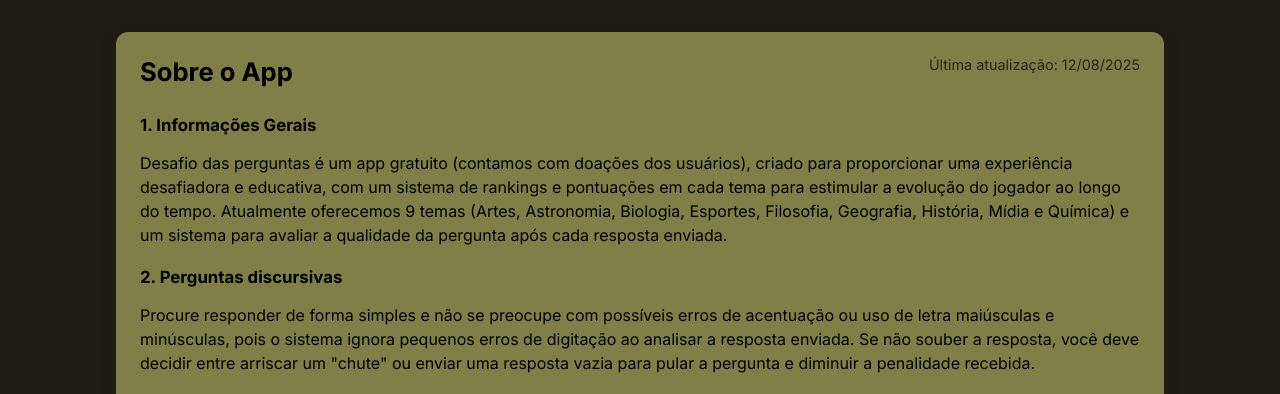
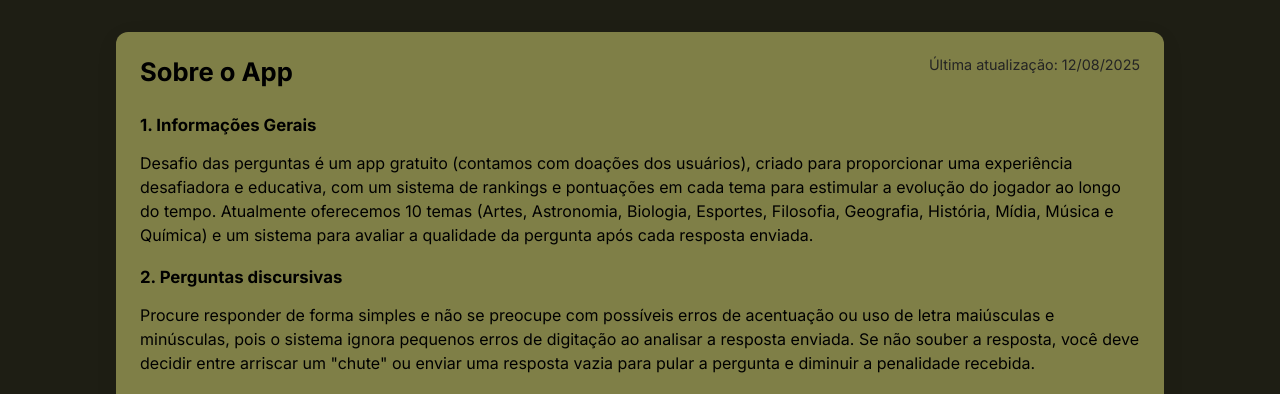
Before and after one commit to EvolvePlayStudio/DesafioDasPerguntasV.1.2.0, a Flask app: page /sobre-o-app in a window 1280 px wide. Shown: the top 394 px of the page. Run offline with Flask 3, Linux system fonts and the light colour scheme.

Commit message:
Adiciona o tema Música

```diff
--- a/app.py
+++ b/app.py
@@ -29,7 +29,7 @@ formatter = logging.Formatter('[%(asctime)s] %(levelname)s in %(module)s: %(mess
 handler.setFormatter(formatter)
 app.logger.addHandler(handler)
 
-temas_disponiveis = ["Artes", "Astronomia", "Biologia", "Esportes", "Filosofia", "Geografia", "História", "Mídia", "Química"]
+temas_disponiveis = ["Artes", "Astronomia", "Biologia", "Esportes", "Filosofia", "Geografia", "História", "Mídia", "Música", "Química"]
 app.secret_key = os.getenv("SECRET_KEY")
 invite_token = os.getenv("TOKEN_CONVITE")
 email_regex = r"^[a-zA-Z0-9._%+-]+@[a-zA-Z0-9.-]+\.[a-zA-Z]{2,}$"
@@ -874,11 +874,12 @@ def listar_perguntas(user_id):
         tipo_str = cfg['tipo_str']   # Usado para filtrar feedbacks/respostas
         table = cfg['table']         # Nome da tabela — vindo do cfg interno (seguro)
 
+
+        where_status = "p.status != 'Deletada'" if is_privileged else "p.status = 'Ativa'"
+
         """
-        where_status = "p.status != 'Deletada'" if is_privileged else "p.status = 'Ativa'"
+        where_status = "p.status = 'Em teste'" if is_privileged else "p.status = 'Ativa'"
         """
-
-        where_status = "p.status = 'Em teste'" if is_privileged else "p.status = 'Ativa'"
 
 
         sql = f"""
--- a/templates/home.html
+++ b/templates/home.html
@@ -303,6 +303,10 @@
           <img src="{{ url_for('static', filename='img/Midia.jpeg') }}" alt="Mídia">
           <span>Mídia</span>
         </div>
+        <div class="card tema-card" data-tema="Música">
+          <img src="{{ url_for('static', filename='img/Musica.jpeg') }}" alt="Música">
+          <span>Música</span>
+        </div>
         <div class="card tema-card" data-tema="Química">
           <img src="{{ url_for('static', filename='img/Quimica.jpeg') }}" alt="Química">
           <span>Quimíca</span>
--- a/templates/pesquisa.html
+++ b/templates/pesquisa.html
@@ -261,6 +261,7 @@
       <option>Geografia</option>
       <option>História</option>
       <option>Mídia</option>
+      <option>Música</option>
       <option>Química</option>
       </select>
     </div>
--- a/templates/sobre_o_app.html
+++ b/templates/sobre_o_app.html
@@ -40,7 +40,7 @@
       <!-- Conteúdo -->
       <h2 class="h2-politica-de-privacidade">1. Informações Gerais</h2>
       <p class="p-politica-de-privacidade">
-        Desafio das perguntas é um app gratuito (contamos com doações dos usuários), criado para proporcionar uma experiência desafiadora e educativa, com um sistema de rankings e pontuações em cada tema para estimular a evolução do jogador ao longo do tempo. Atualmente oferecemos 9 temas (Artes, Astronomia, Biologia, Esportes, Filosofia, Geografia, História, Mídia e Química) e um sistema para avaliar a qualidade da pergunta após cada resposta enviada.
+        Desafio das perguntas é um app gratuito (contamos com doações dos usuários), criado para proporcionar uma experiência desafiadora e educativa, com um sistema de rankings e pontuações em cada tema para estimular a evolução do jogador ao longo do tempo. Atualmente oferecemos 10 temas (Artes, Astronomia, Biologia, Esportes, Filosofia, Geografia, História, Mídia, Música e Química) e um sistema para avaliar a qualidade da pergunta após cada resposta enviada.
       </p>
 
       <h2 class="h2-politica-de-privacidade">2. Perguntas discursivas</h2>
```
